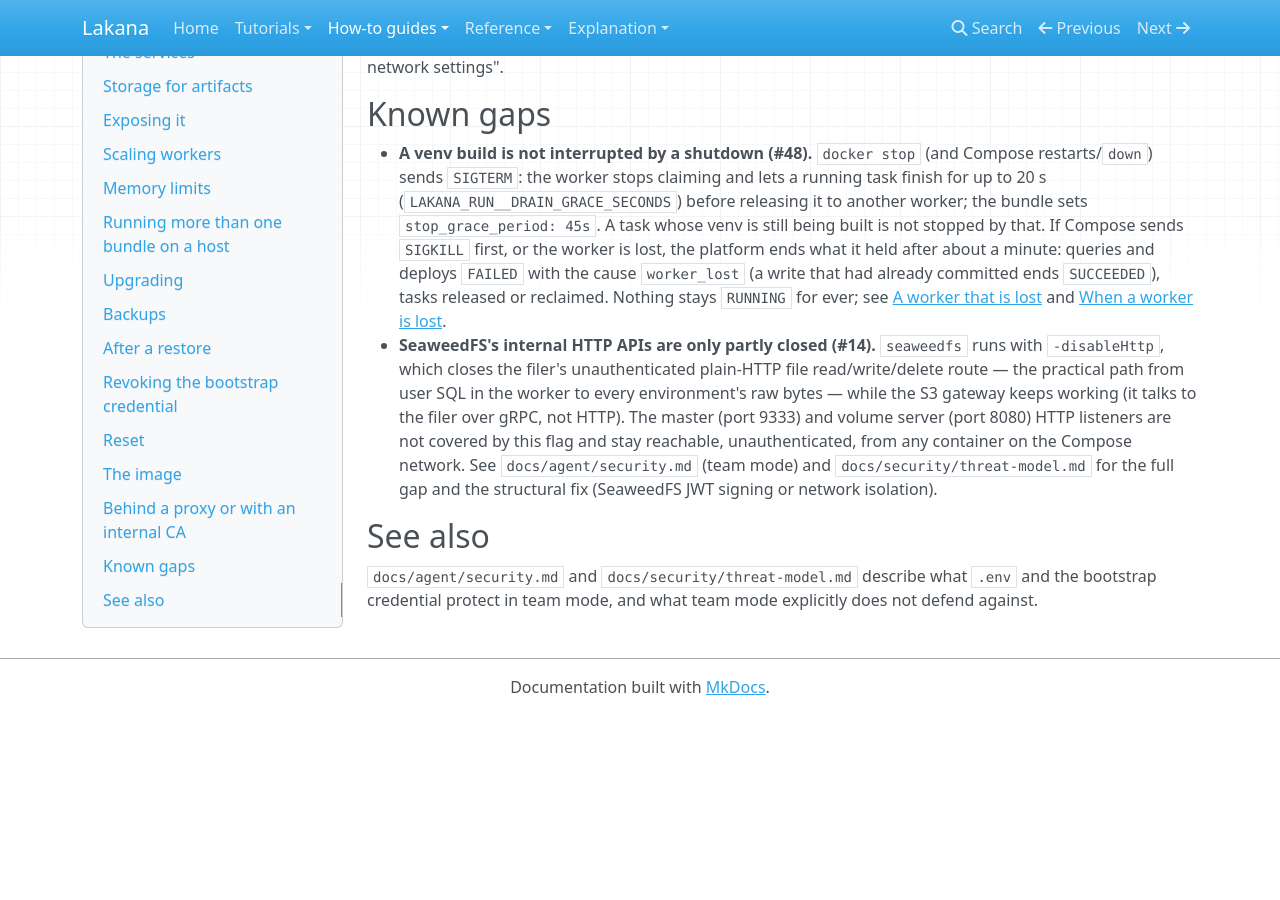
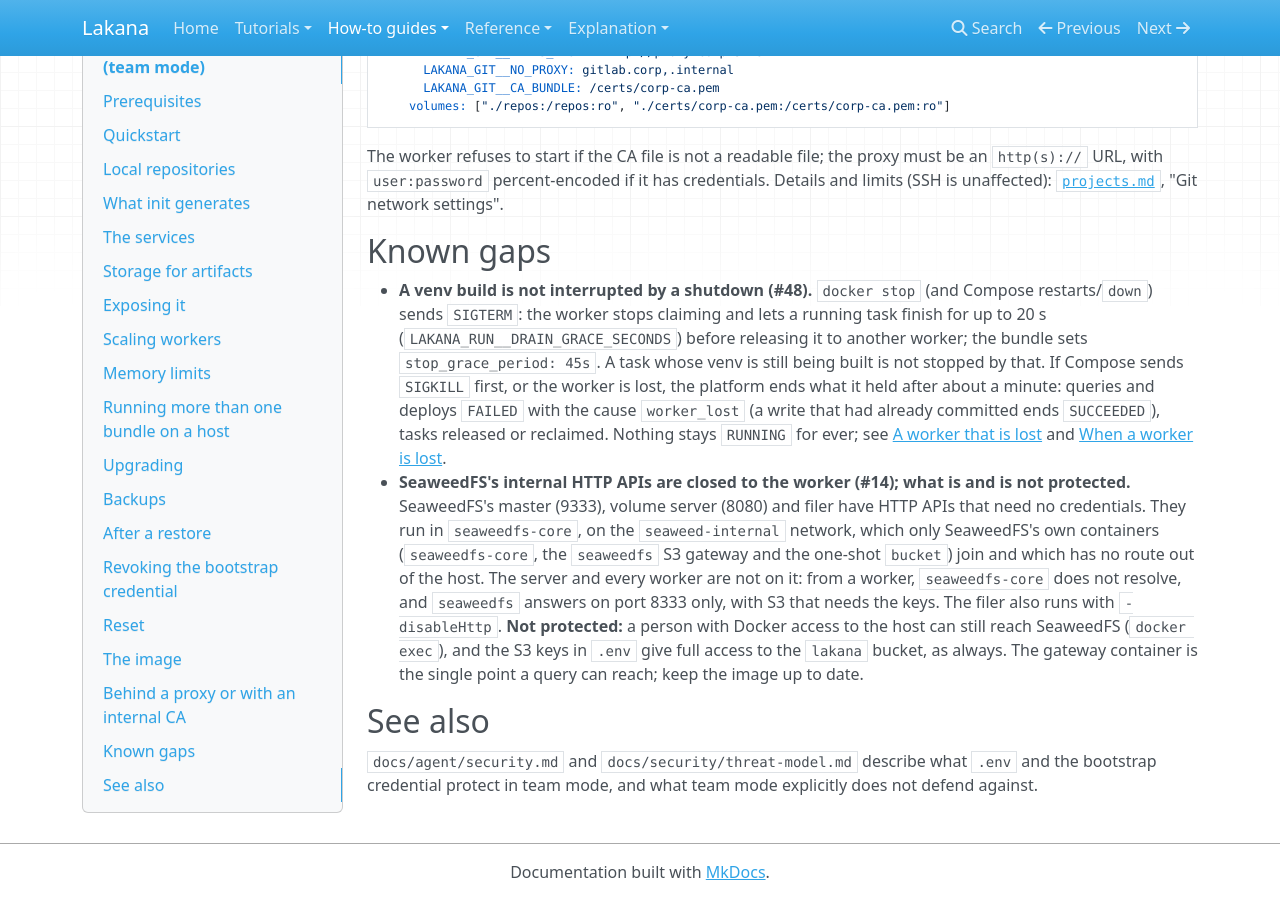
Before and after one commit to chrschy/lakana, an MkDocs documentation site: the page built from docs/site/how-to/deploy-with-compose.md, in a window 1280 px wide and 900 px high, scrolled down 28397 px. Built offline with MkDocs 1.6.1, drawn with Linux system fonts in a browser that asks for light colours; nearby versions of some CDN libraries; before the commit the page ends 29112 px from its top, so only the background shows below that; some of the changed text lies outside the part shown.

Commit message:
fix(security): isolate SeaweedFS's internal HTTP APIs from the worker
The Compose bundle ran `weed server` as one container, so the master (9333)
and volume (8080) HTTP APIs, which need no credentials, were reachable from
the worker, whose user SQL has DuckDB's HTTP filesystem enabled.

SeaweedFS now runs as `seaweedfs-core` (master, volume, filer) on an
`internal: true` network only SeaweedFS's services share, and `seaweedfs`, a
`weed s3` gateway listening on 8333 only, is the one service on both that
network and the one the server and workers use. The endpoint, S3 keys and
`seaweed` volume are unchanged. A unit test asserts the network layout, the
CI smoke test checks it from inside the worker, and security.md, the threat
model, the Compose guide and upgrades.md say what is and is not protected.

Closes #14

Co-Authored-By: Claude Opus 5.5 <noreply@anthropic.com>

```diff
--- a/docs/site/how-to/deploy-with-compose.md
+++ b/docs/site/how-to/deploy-with-compose.md
@@ -111,7 +111,8 @@ x-lakana-env: &lakana-env
 | Service | Image | Role | Starts after |
 |---|---|---|---|
 | `postgres` | `postgres:16` | Catalog metadata. | — |
-| `seaweedfs` | `chrislusf/seaweedfs:4.47` | S3-compatible object storage. | — |
+| `seaweedfs-core` | `chrislusf/seaweedfs:4.47` | SeaweedFS's master, volume server and filer, holding the `seaweed` volume. Only on the internal `seaweed-internal` network (see "Known gaps"). | — |
+| `seaweedfs` | `chrislusf/seaweedfs:4.47` | The S3 gateway, the only way to the object storage: `http://seaweedfs:8333`. | `seaweedfs-core` healthy |
 | `bucket` | `chrislusf/seaweedfs:4.47` | One-shot: creates the `lakana` bucket if it doesn't already exist. | `seaweedfs` healthy |
 | `migrate` | `${LAKANA_IMAGE}` | One-shot: applies Alembic migrations (`lakana-server migrate`) and exits. | `postgres` healthy |
 | `server` | `${LAKANA_IMAGE}` | The FastAPI control plane and Iceberg REST catalog; publishes `${LAKANA_BIND}:${LAKANA_PORT}:8000`. | `migrate` completed |
@@ -1214,15 +1215,16 @@ Details and limits (SSH is unaffected): [`projects.md`](projects.md#git-network-
   had already committed ends `SUCCEEDED`), tasks released or reclaimed. Nothing stays `RUNNING`
   for ever; see [A worker that is lost](stop-a-query.md#a-worker-that-is-lost) and
   [When a worker is lost](why-is-it-waiting.md#when-a-worker-is-lost).
-- **SeaweedFS's internal HTTP APIs are only partly closed (#14).** `seaweedfs`
-  runs with `-disableHttp`, which closes the filer's unauthenticated plain-HTTP file
-  read/write/delete route — the practical path from user SQL in the worker to every
-  environment's raw bytes — while the S3 gateway keeps working (it talks to the filer over
-  gRPC, not HTTP). The master (port 9333) and volume server (port 8080) HTTP listeners are
-  not covered by this flag and stay reachable, unauthenticated, from any container on the
-  Compose network. See `docs/agent/security.md` (team mode) and
-  `docs/security/threat-model.md` for the full gap and the structural fix (SeaweedFS JWT
-  signing or network isolation).
+- **SeaweedFS's internal HTTP APIs are closed to the worker (#14); what is and is not protected.**
+  SeaweedFS's master (9333), volume server (8080) and filer have HTTP APIs that need no
+  credentials. They run in `seaweedfs-core`, on the `seaweed-internal` network, which only
+  SeaweedFS's own containers (`seaweedfs-core`, the `seaweedfs` S3 gateway and the one-shot
+  `bucket`) join and which has no route out of the host. The server and every worker are not on it:
+  from a worker, `seaweedfs-core` does not resolve, and `seaweedfs` answers on port 8333 only, with
+  S3 that needs the keys. The filer also runs with `-disableHttp`. **Not protected:** a person
+  with Docker access to the host can still reach SeaweedFS (`docker exec`), and the S3 keys in
+  `.env` give full access to the `lakana` bucket, as always. The gateway container is the single
+  point a query can reach; keep the image up to date.
 
 ## See also
 
```
Also changed, not shown: docs/agent/security.md (+17 -17 lines), docs/security/threat-model.md (+10 -15 lines), docs/site/explanation/upgrades.md (+15 -1 lines), packages/lakana/src/lakana/cli/deploy/compose.yaml (+38 -21 lines), 2 other files.
